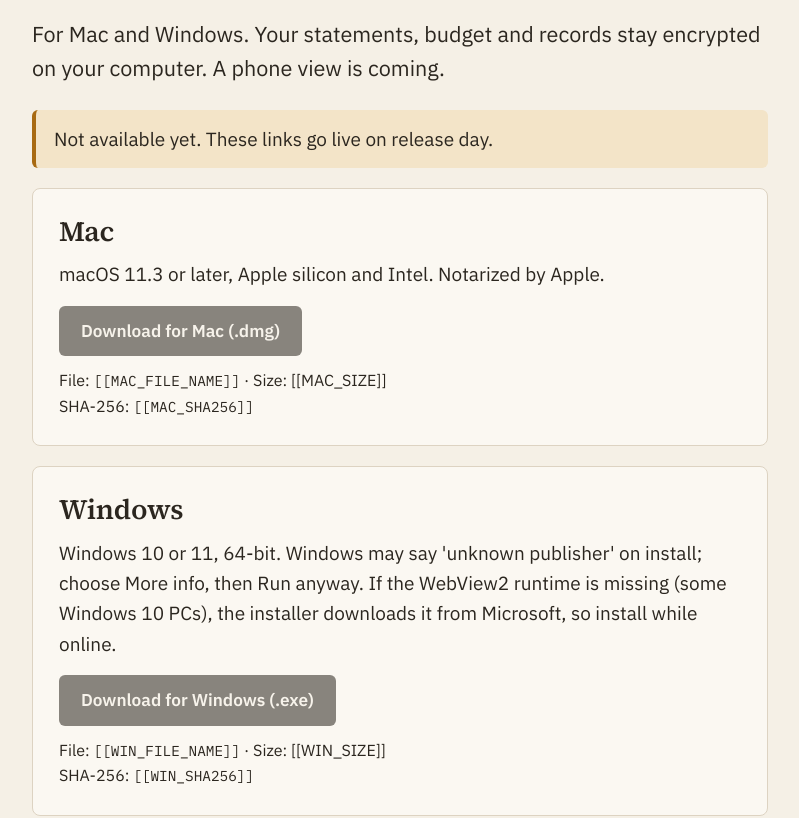
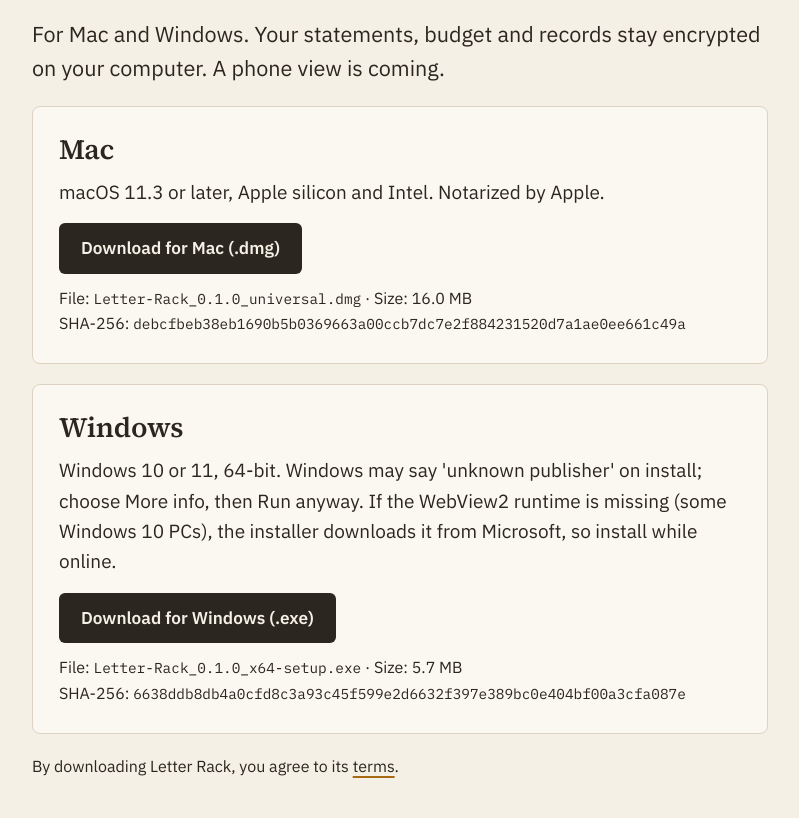
Before and after one commit to kinsmanrehab/kinsmanconsultings-site, a plain HTML site: page letterrack/download/index.html in a window 1280 px wide. Shown: the part 352-1170 px from the top of the page, without its empty margins (32-831 px from the left). Drawn offline with Linux system fonts and the light colour scheme.

Commit message:
Letter Rack 0.1.0 release page: file details filled (release-snippet.py), download links live, effective date 24 Nov 2026, noindex removed. No external hosts; 0 broken internal links
Co-Authored-By: Claude Opus 5.5 <noreply@anthropic.com>
Claude-Session: https://claude.ai/code/session_01CeFM3J8DtwkpMRJDnZN4DS

```diff
--- a/letterrack/download/index.html
+++ b/letterrack/download/index.html
@@ -3,7 +3,6 @@
 <head>
 <meta charset="utf-8">
 <meta name="viewport" content="width=device-width, initial-scale=1, viewport-fit=cover">
-<meta name="robots" content="noindex">
 <meta name="description" content="Download Letter Rack for Mac and Windows, with a SHA-256 checksum for each file.">
 <link rel="icon" href="/letterrack/img/letterrack-icon.svg" type="image/svg+xml">
 <title>Download Letter Rack · Kinsman Consulting</title>
@@ -32,20 +31,19 @@
     <p class="eyebrow">Letter Rack · Early access</p>
     <h1>Download Letter Rack</h1>
     <p class="lede">For Mac and Windows. Your statements, budget and records stay encrypted on your computer. A phone view is coming.</p>
-    <p class="note" style="margin-top:24px">Not available yet. These links go live on release day.</p>
 
     <div class="card" style="margin-top:20px">
       <h2 style="margin-top:0">Mac</h2>
       <p>macOS 11.3 or later, Apple silicon and Intel. Notarized by Apple.</p>
-      <a class="btn" href="#" aria-disabled="true">Download for Mac (.dmg)</a>
-      <p class="meta">File: <code>[[MAC_FILE_NAME]]</code> · Size: [[MAC_SIZE]]<br>SHA-256: <code>[[MAC_SHA256]]</code></p>
+      <a class="btn" href="/letterrack/download/Letter-Rack_0.1.0_universal.dmg" download>Download for Mac (.dmg)</a>
+      <p class="meta">File: <code>Letter-Rack_0.1.0_universal.dmg</code> · Size: 16.0 MB<br>SHA-256: <code>debcfbeb38eb1690b5b0369663a00ccb7dc7e2f884231520d7a1ae0ee661c49a</code></p>
     </div>
 
     <div class="card" style="margin-top:20px">
       <h2 style="margin-top:0">Windows</h2>
       <p>Windows 10 or 11, 64-bit. Windows may say 'unknown publisher' on install; choose More info, then Run anyway. If the WebView2 runtime is missing (some Windows 10 PCs), the installer downloads it from Microsoft, so install while online.</p>
-      <a class="btn" href="#" aria-disabled="true">Download for Windows (.exe)</a>
-      <p class="meta">File: <code>[[WIN_FILE_NAME]]</code> · Size: [[WIN_SIZE]]<br>SHA-256: <code>[[WIN_SHA256]]</code></p>
+      <a class="btn" href="/letterrack/download/Letter-Rack_0.1.0_x64-setup.exe" download>Download for Windows (.exe)</a>
+      <p class="meta">File: <code>Letter-Rack_0.1.0_x64-setup.exe</code> · Size: 5.7 MB<br>SHA-256: <code>6638ddb8db4a0cfd8c3a93c45f599e2d6632f397e389bc0e404bf00a3cfa087e</code></p>
     </div>
 
     <p class="assent" style="margin-top:20px">By downloading Letter Rack, you agree to its <a href="/letterrack/terms/">terms</a>.</p>
```
Also changed, not shown: letterrack/how-it-works/index.html (+0 -1 lines), letterrack/index.html (+0 -1 lines), letterrack/privacy/index.html (+1 -2 lines), letterrack/terms/index.html (+1 -2 lines).
